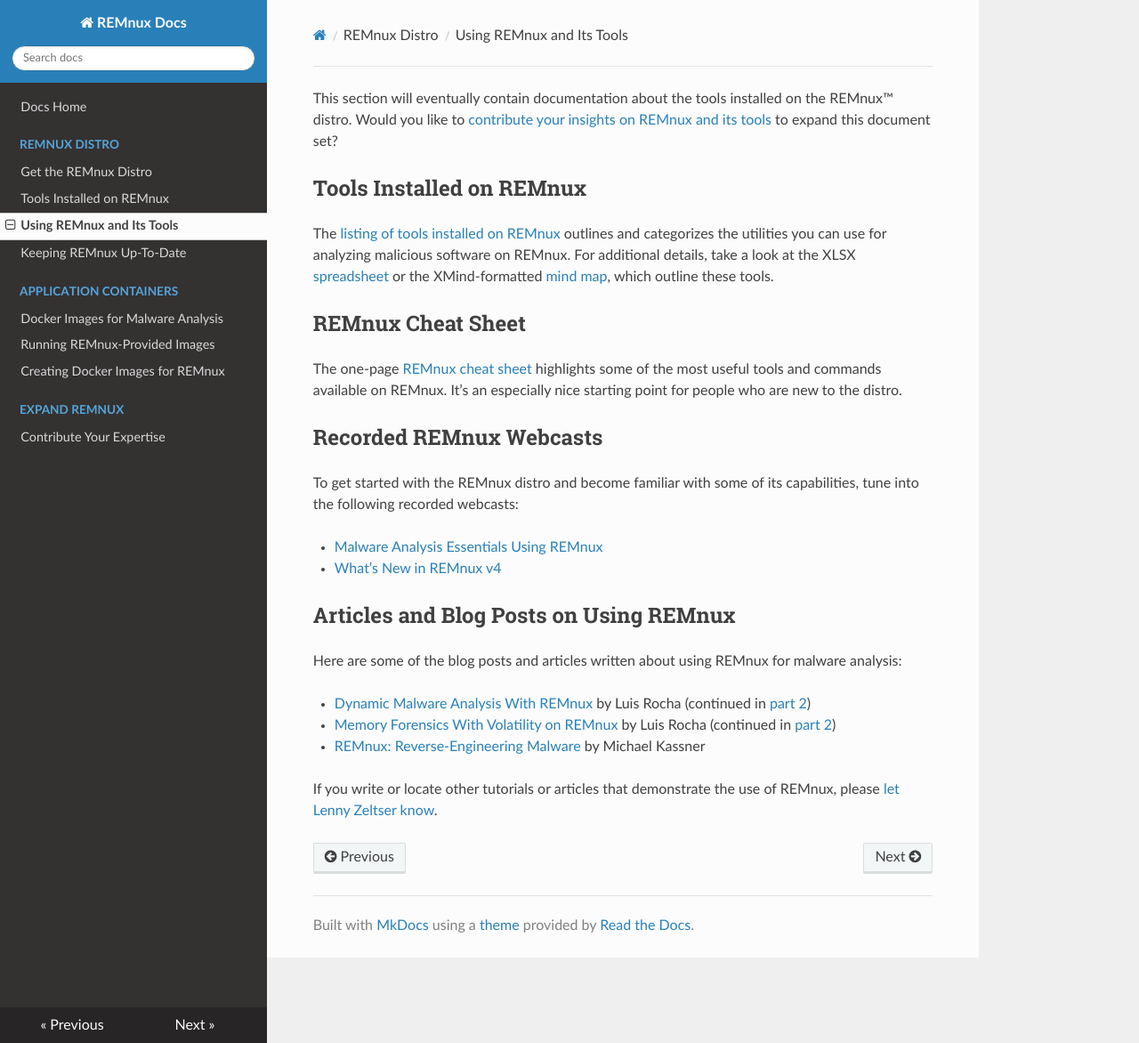
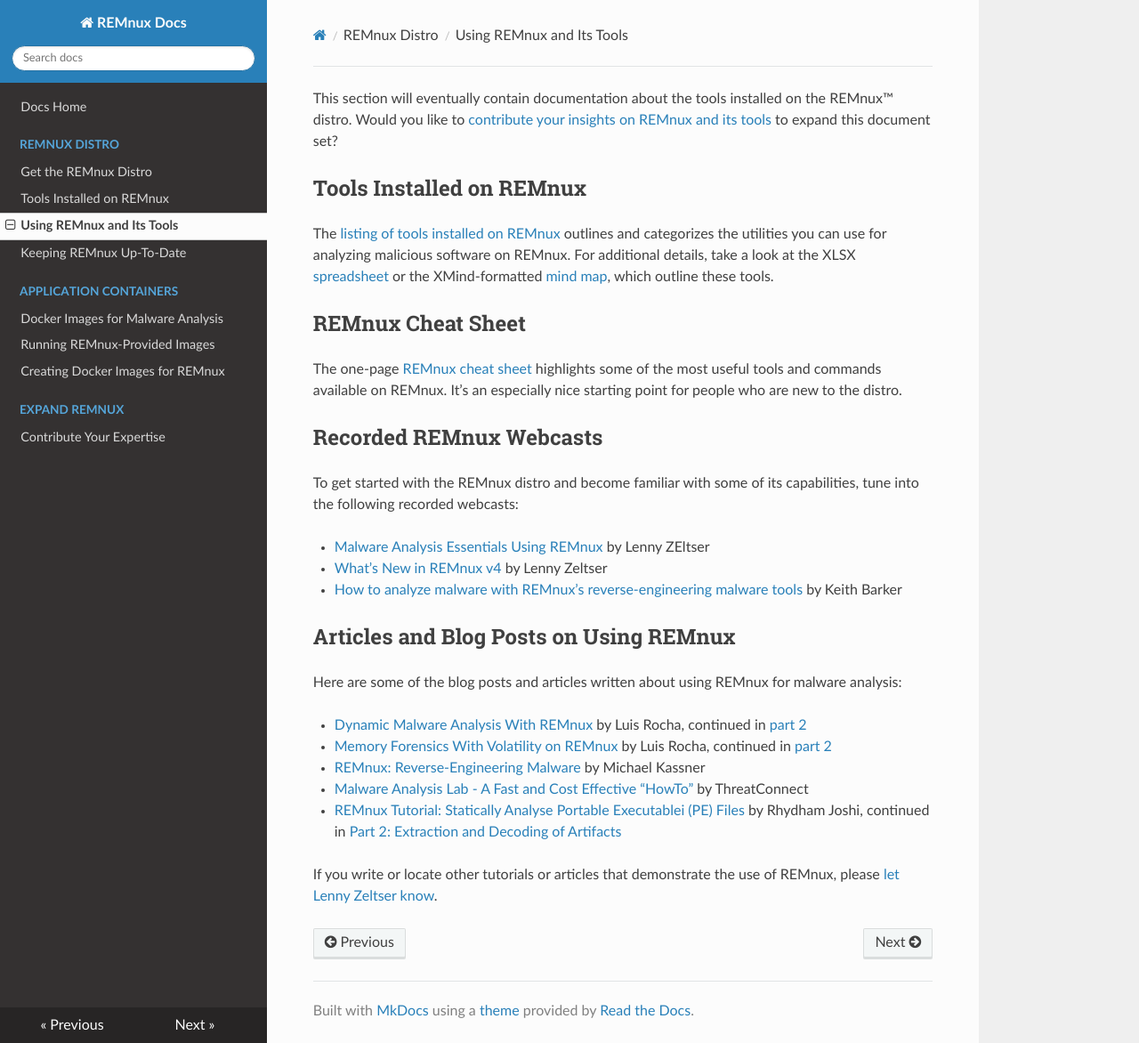
Before and after one commit to wzod/docs, an MkDocs documentation site: the page built from source/distro/use.md, in a window 1280 px wide and 1172 px high. Shown: the whole window at 89% size. Built offline with MkDocs 1.6.1, drawn with Linux system fonts in a browser that asks for light colours; nearby versions of some CDN libraries; old or Windows-style settings are respelled for this version of MkDocs.

Commit message:
Added links to a few extra write-ups about REMnux.

```diff
--- a/source/distro/use.md
+++ b/source/distro/use.md
@@ -12,15 +12,18 @@
 
 To get started with the REMnux distro and become familiar with some of its capabilities, tune into the following recorded webcasts:
 
-- [Malware Analysis Essentials Using REMnux](https://www.sans.org/webcasts/malware-analysis-essentials-remnux-w-lenny-zeltser-98045)
-- [What's New in REMnux v4](https://www.youtube.com/watch?v=4LzCr9qf5_Q)
+- [Malware Analysis Essentials Using REMnux](https://www.sans.org/webcasts/malware-analysis-essentials-remnux-w-lenny-zeltser-98045) by Lenny ZEltser
+- [What's New in REMnux v4](https://www.youtube.com/watch?v=4LzCr9qf5_Q) by Lenny Zeltser
+- [How to analyze malware with REMnux's reverse-engineering malware tools](http://searchsecurity.techtarget.com/video/How-to-analyze-malware-with-REMnuxs-reverse-engineering-malware-tools) by Keith Barker
 
 ## Articles and Blog Posts on Using REMnux
 
 Here are some of the blog posts and articles written about using REMnux for malware analysis:
 
-- [Dynamic Malware Analysis With REMnux](http://countuponsecurity.com/2015/01/13/dynamic-malware-analysis-with-remnux-v5-part-1/) by Luis Rocha (continued in [part 2](http://countuponsecurity.com/2015/01/21/dynamic-malware-analysis-with-remnux-v5-part-2/))
-- [Memory Forensics With Volatility on REMnux](http://countuponsecurity.com/2015/03/16/memory-forensics-with-volatility-on-remnux-v5-part-1/) by Luis Rocha (continued in [part 2](http://countuponsecurity.com/2015/03/18/memory-forensics-with-volatility-on-remnux-v5-part-2/))
+- [Dynamic Malware Analysis With REMnux](http://countuponsecurity.com/2015/01/13/dynamic-malware-analysis-with-remnux-v5-part-1/) by Luis Rocha, continued in [part 2](http://countuponsecurity.com/2015/01/21/dynamic-malware-analysis-with-remnux-v5-part-2/)
+- [Memory Forensics With Volatility on REMnux](http://countuponsecurity.com/2015/03/16/memory-forensics-with-volatility-on-remnux-v5-part-1/) by Luis Rocha, continued in [part 2](http://countuponsecurity.com/2015/03/18/memory-forensics-with-volatility-on-remnux-v5-part-2/)
 - [REMnux: Reverse-Engineering Malware](http://www.techrepublic.com/blog/it-security/remnux-reverse-engineering-malware/) by Michael Kassner
+- [Malware Analysis Lab - A Fast and Cost Effective "HowTo"](http://www.cybersquared.com/2012/06/malware-analysis-lab-a-fast-and-cost-effective-howto/) by ThreatConnect
+- [REMnux Tutorial: Statically Analyse Portable Executablei (PE) Files](http://www.slideshare.net/RhydhamJoshi/remnux-tutorial1-statically-analyse-portable-executablepe-files) by Rhydham Joshi, continued in [Part 2: Extraction and Decoding of Artifacts](http://www.slideshare.net/RhydhamJoshi/remnux-tutorial2-extraction-and-decoding-of-artifacts)
 
 If you write or locate other tutorials or articles that demonstrate the use of REMnux, please [let Lenny Zeltser know](https://zeltser.com/contact/).
```
